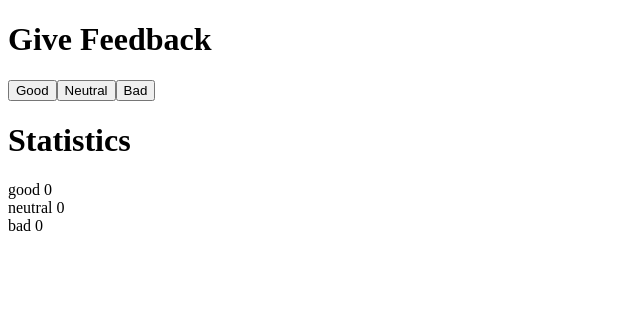
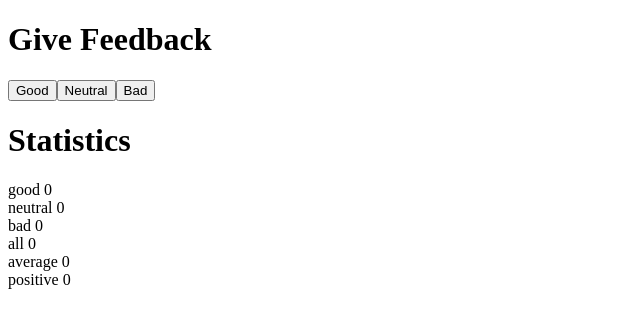
Before and after one commit to grMLEqomlkkU5Eeinz4brIrOVCUCkJuN/fullstack-open, a React (Vite) app in the folder part1/unicafe/: page / in a window 1280 px wide. Shown: the top 328 px of the page, without its empty margins (0-640 px from the left). Built offline with nearby package versions, Linux system fonts and the light colour scheme.

Commit message:
feat: unicafe step 2

```diff
--- a/part1/unicafe/src/App.jsx
+++ b/part1/unicafe/src/App.jsx
@@ -5,6 +5,18 @@ const App = () => {
 	const [good, setGood] = useState(0)
 	const [neutral, setNeutral] = useState(0)
 	const [bad, setBad] = useState(0)
+
+	const calculateAverage = () => {
+		return (good - bad) / (calculateTotal()) || 0;
+	}
+
+	const calculatePositiveFeedback = () => {
+		return (good) / (calculateTotal()) * 100 || 0;
+	}
+
+	const calculateTotal = () => {
+		return good + bad + neutral || 0
+	}
 
 	return (
 		<div>
@@ -19,6 +31,9 @@ const App = () => {
 			<div>good {good}</div>
 			<div>neutral {neutral}</div>
 			<div>bad {bad}</div>
+			<div>all {calculateTotal()} </div>
+			<div>average {calculateAverage()}</div>
+			<div>positive {calculatePositiveFeedback()}</div>
 		</div>
 	)
 }
```
